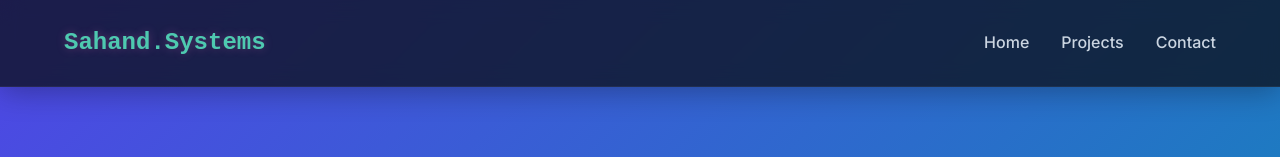
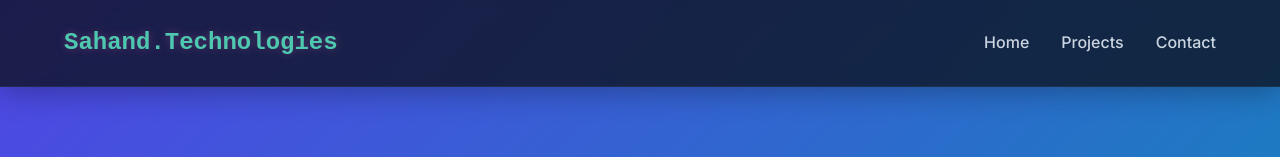
Before and after one commit to SahandNamvar/portfolio, a React (Vite) app: page / in a window 1280 px wide. Shown: the top 157 px of the page. Built offline with nearby package versions, Linux system fonts and the light colour scheme; no server answers.

Commit message:
Changed brand name

```diff
--- a/src/components/Navbar.jsx
+++ b/src/components/Navbar.jsx
@@ -30,7 +30,7 @@ export const Navbar = () => {
         whileHover={{ scale: 1.05 }}
         whileTap={{ scale: 0.95 }}
       >
-        Sahand.Systems
+        Sahand.Technologies
       </motion.div>
 
       <div
```
